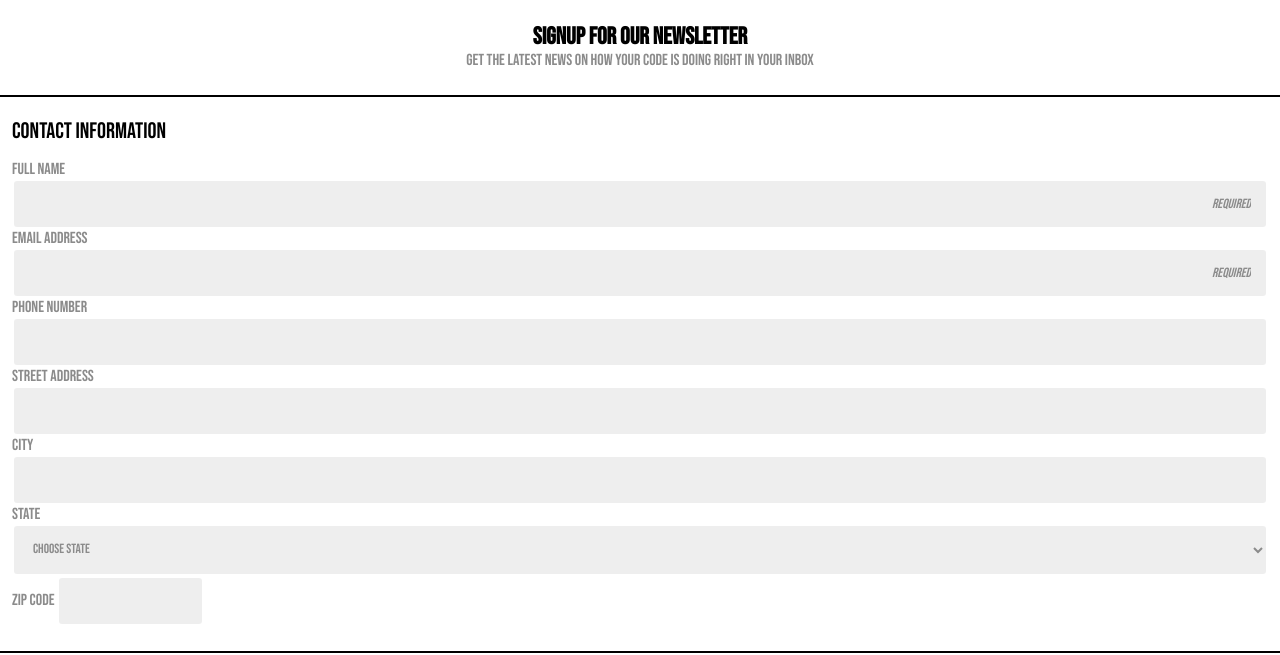
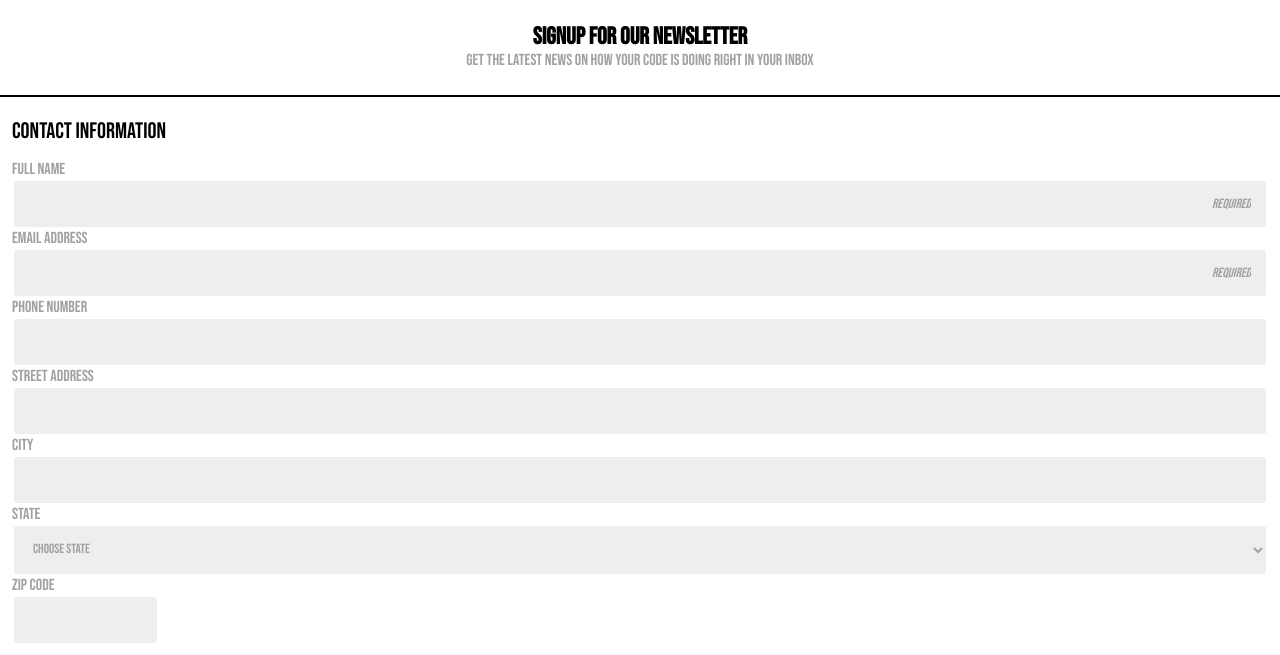
Before and after one commit to dallyq/registration_form_p3, a plain HTML site: page index.html in a window 1280 px wide. Shown: the part 85-740 px from the top of the page. Drawn offline with Linux system fonts and the light colour scheme.

Commit message:
Space for Zip under Title
+ text colour change

```diff
--- a/css/styles.css
+++ b/css/styles.css
@@ -23,6 +23,8 @@
 }
 
 fieldset {
+    display: flex;
+    flex-direction: column;
     border-style: solid;
     border-color: black;
     border-right: none;
@@ -31,7 +33,7 @@ fieldset {
 }
 
 p, .container1, .container2, ::placeholder, select[id=state] {
-    color: rgb(139, 139, 139);
+    color: rgb(161, 161, 161);
 }
 
 legend {
--- a/index.html
+++ b/index.html
@@ -109,7 +109,7 @@
         </div>
 
         <div class="item7">
-        <label for="zip">Zip Code</label>
+        <label for="zip">Zip Code</label> <br>
         <input type="text" id="zipcode" name="user_zip">
         </div>
 
```
